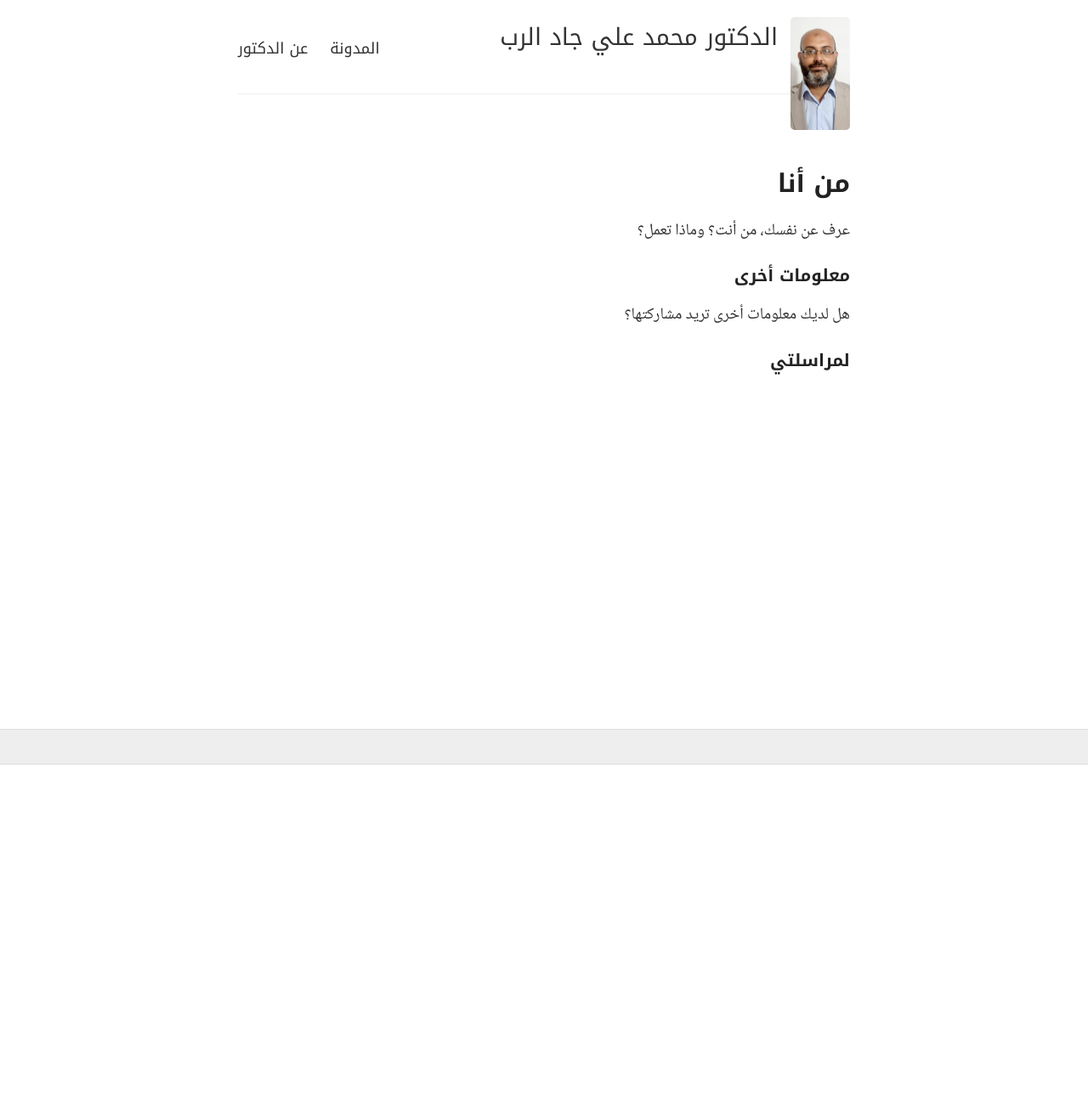
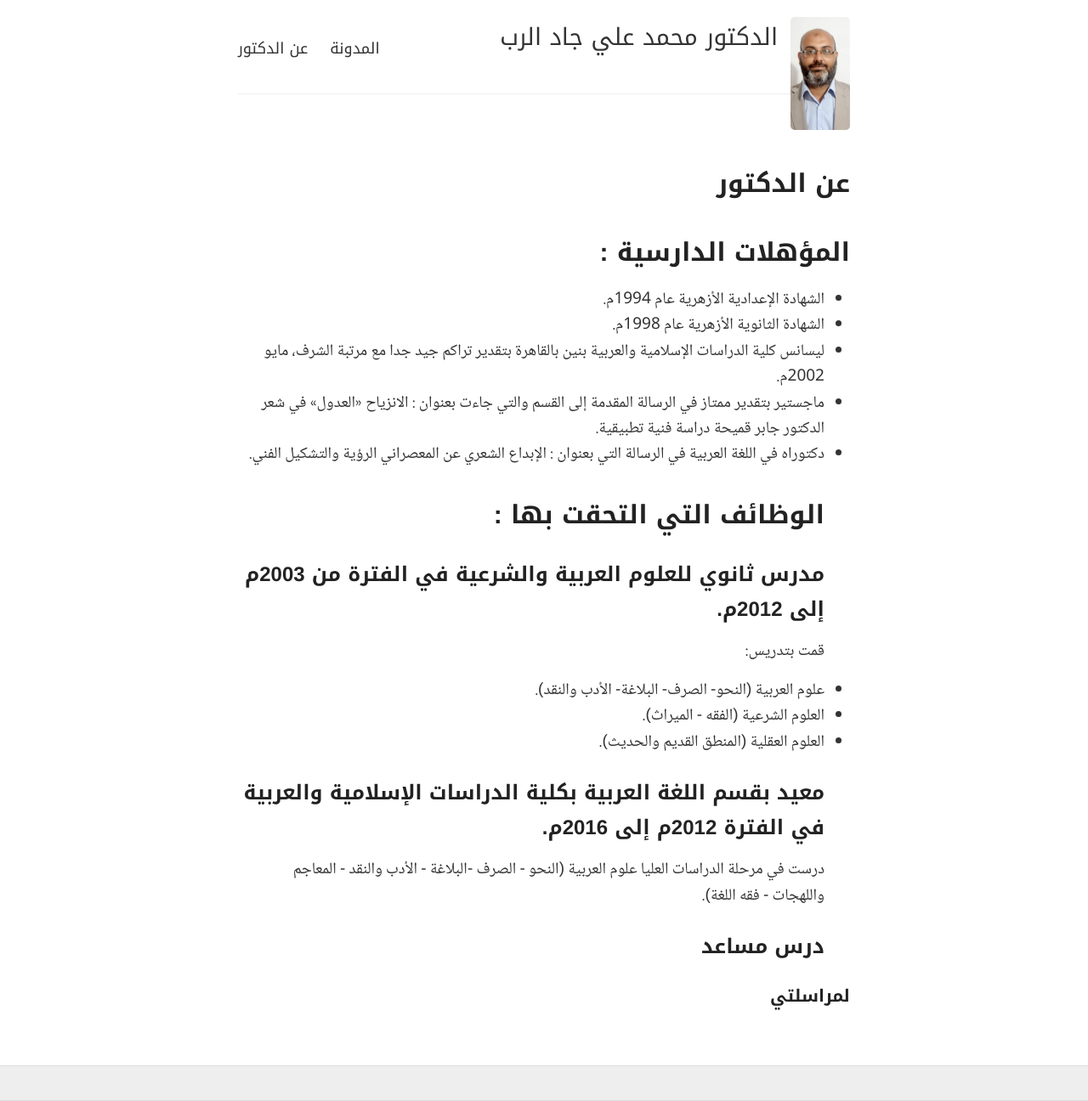
Before and after one commit to MuhammadAlijad/muhammadalijad.github.io, a Jekyll site: the page built from about.md, in a window 1280 px wide. Shown: the whole page at 85% size. Built offline with Jekyll 4.4.1, drawn with Linux system fonts in a browser that asks for light colours; before the commit the page ends 900 px from its top, so only the background shows below that.

Commit message:
Update about.md

```diff
--- a/about.md
+++ b/about.md
@@ -1,13 +1,24 @@
 ---
 layout: page
-title: من أنا
+title: عن الدكتور
 permalink: /about/
 ---
 
-عرف عن نفسك، من أنت؟ وماذا تعمل؟
+# المؤهلات الدارسية :
+- الشهادة الإعدادية الأزهرية عام 1994م.
+- الشهادة الثانوية الأزهرية عام 1998م.
+- ليسانس كلية الدراسات الإسلامية والعربية بنين بالقاهرة بتقدير تراكم جيد جدا مع مرتبة الشرف، مايو 2002م.
+- ماجستير بتقدير ممتاز في الرسالة المقدمة إلى القسم والتي جاءت بعنوان : الانزياح «العدول» في شعر الدكتور جابر قميحة دراسة فنية تطبيقية.
+- دكتوراه في اللغة العربية في الرسالة التي بعنوان : الإبداع الشعري عن المعصراني الرؤية والتشكيل الفني.
+# الوظائف التي التحقت بها :
+## مدرس ثانوي للعلوم العربية والشرعية في الفترة من 2003م إلى 2012م.
+قمت بتدريس:
+- علوم العربية (النحو- الصرف- البلاغة- الأدب والنقد).
+- العلوم الشرعية (الفقه - الميراث).
+- العلوم العقلية (المنطق القديم والحديث).
+## معيد بقسم اللغة العربية بكلية الدراسات الإسلامية والعربية في الفترة 2012م إلى 2016م.
+درست في مرحلة الدراسات العليا علوم العربية (النحو - الصرف -البلاغة - الأدب والنقد - المعاجم واللهجات - فقه اللغة).
+## درس مساعد
 
-### معلومات أخرى
-
-هل لديك معلومات أخرى تريد مشاركتها؟
 
 ### لمراسلتي
```
